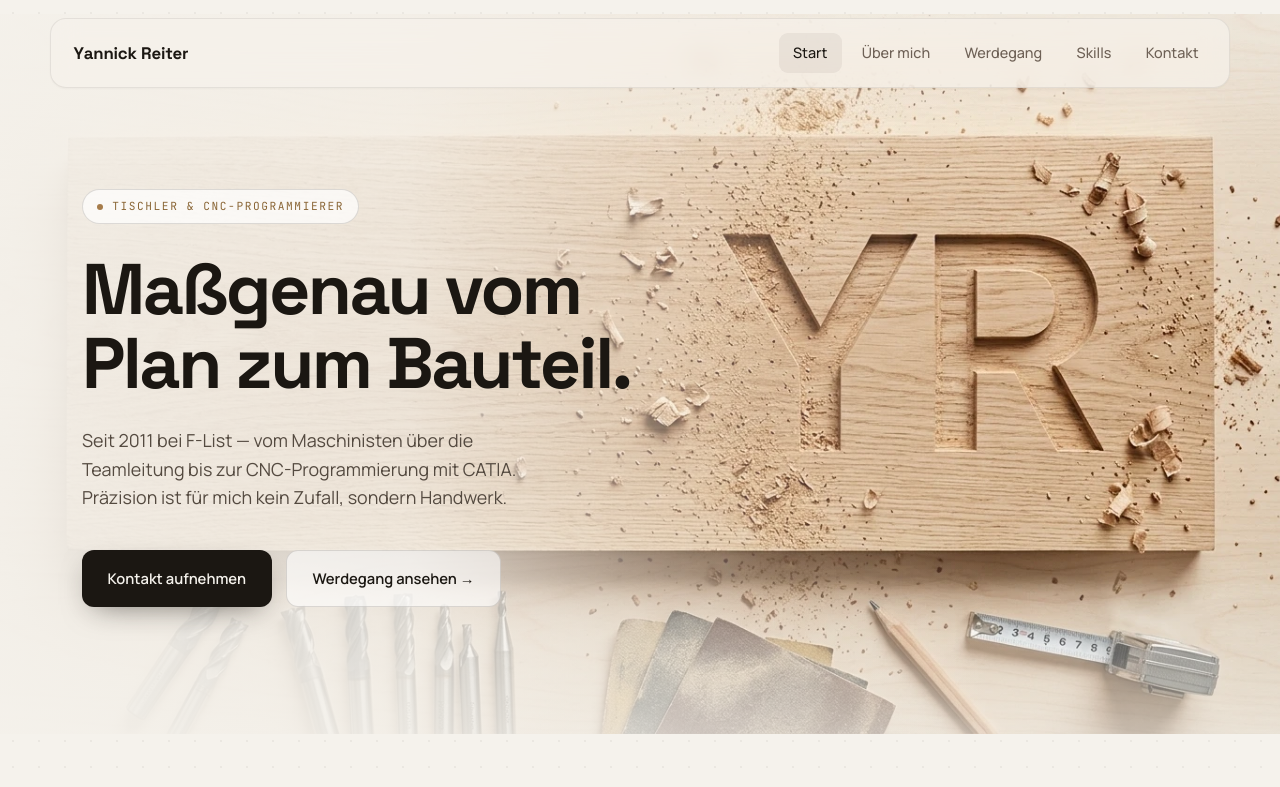
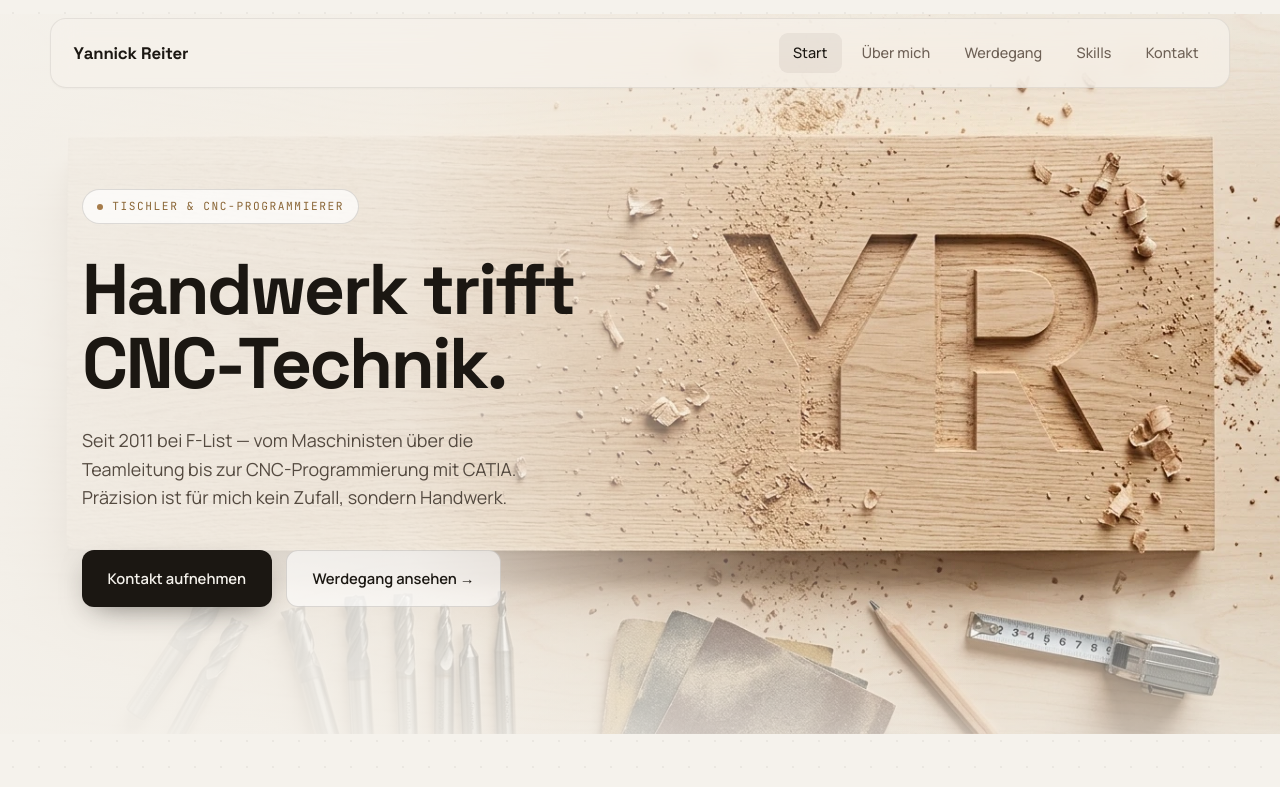
Before and after one commit to buildwithyr/cv-website, a plain HTML site: page index.html in a window 1280 px wide. Shown: the top 787 px of the page. Drawn offline with Linux system fonts and the light colour scheme.

Commit message:
Update index.html

```diff
--- a/index.html
+++ b/index.html
@@ -38,7 +38,7 @@
     <div class="hero-media" aria-hidden="true"></div>
     <div class="hero-inner">
       <p class="hero-badge" data-reveal><span class="dot"></span>Tischler &amp; CNC-Programmierer</p>
-      <h1 data-reveal data-delay="90">Maßgenau vom Plan zum Bauteil.</h1>
+      <h1 data-reveal data-delay="90">Handwerk trifft CNC-Technik.</h1>
       <p class="hero-lede" data-reveal data-delay="180">Seit 2011 bei F-List — vom Maschinisten über die Teamleitung bis zur CNC-Programmierung mit CATIA. Präzision ist für mich kein Zufall, sondern Handwerk.</p>
       <div class="hero-actions" data-reveal data-delay="260">
         <a href="kontakt.html" class="btn btn-primary">Kontakt aufnehmen</a>
```
